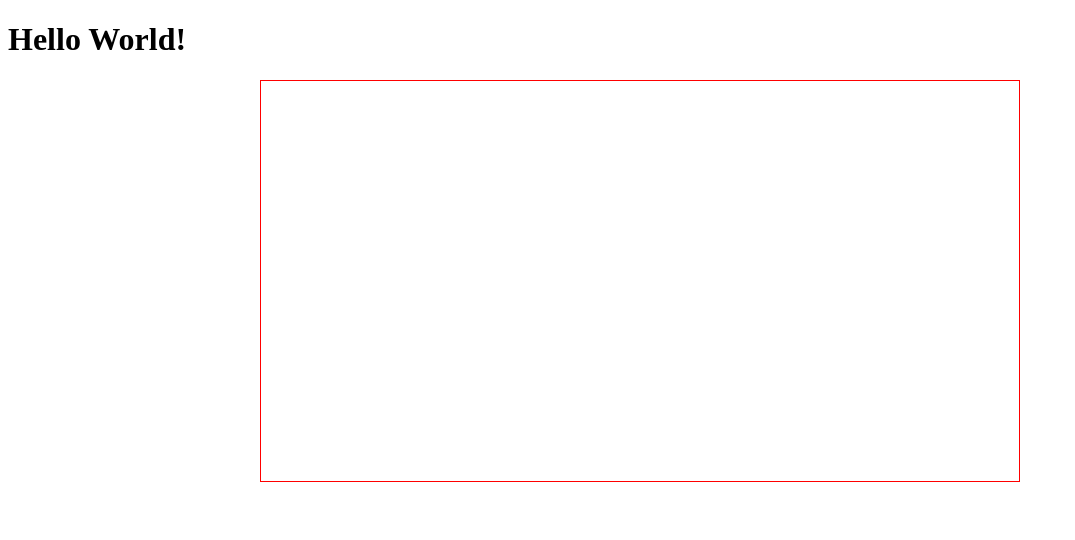
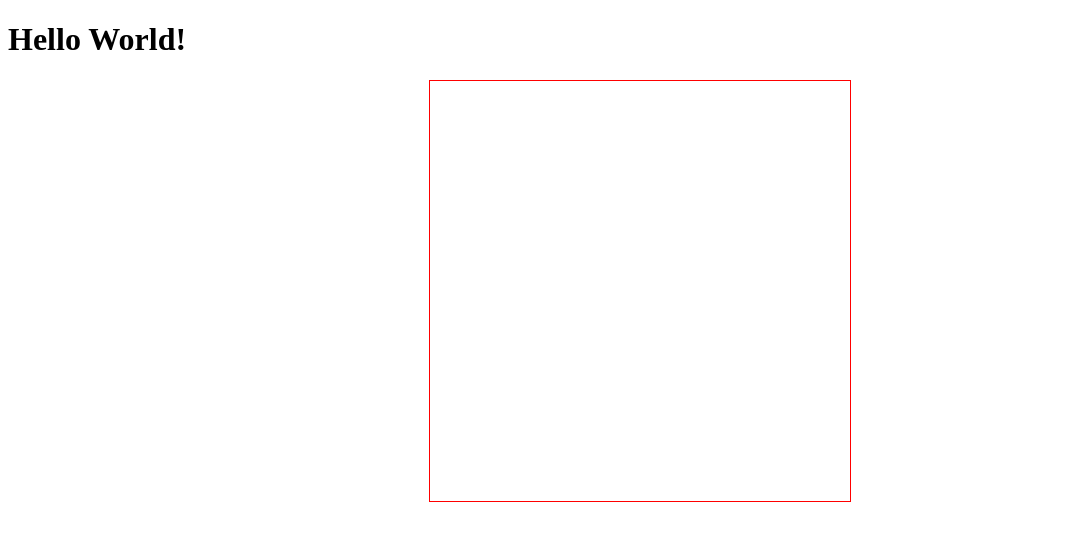
Before and after one commit to douglastgordon/Grey-Tones, a plain HTML site: page index.html in a window 1280 px wide. Shown: the whole page, without its empty margins (0-1075 px from the left). Drawn offline with Linux system fonts and the light colour scheme.

Commit message:
add reset

```diff
--- a/css/main.css
+++ b/css/main.css
@@ -1,7 +1,16 @@
 .content {
   display: flex;
-  width: 60%;
-  height: 400px;
+  width: 420px;
+  height: 420px;
   margin: 0 auto;
   border: 1px solid red;
 }
+
+table {
+  border-collapse: collapse;
+}
+
+td {
+  width: 140px;
+  height: 140px;
+}
--- /dev/null
+++ b/css/reset.css
@@ -0,0 +1,66 @@
+html, body, div, span, applet, object, iframe,
+h1, h2, h3, h4, h5, h6, p, blockquote, pre,
+a, abbr, acronym, address, big, cite, code,
+del, dfn, em, img, ins, kbd, q, s, samp,
+small, strike, strong, sub, sup, tt, var,
+b, u, i, center,
+dl, dt, dd, ol, ul, li,
+fieldset, form, label, legend,
+table, caption, tbody, tfoot, thead, tr, th, td,
+article, aside, canvas, details, embed,
+figure, figcaption, footer, header, hgroup,
+menu, nav, output, ruby, section, summary,
+time, mark, audio, video {
+	margin: 0;
+	padding: 0;
+	border: 0;
+	font-size: 100%;
+	font: inherit;
+	vertical-align: baseline;
+  text-decoration: none;
+  color: inherit;
+	font-family: sans-serif;
+}
+/* HTML5 display-role reset for older browsers */
+article, aside, details, figcaption, figure,
+footer, header, hgroup, menu, nav, section {
+	display: block;
+}
+body {
+	line-height: 1;
+}
+ol, ul {
+	list-style: none;
+}
+blockquote, q {
+	quotes: none;
+}
+
+blockquote:before, blockquote:after,
+q:before, q:after {
+	content: '';
+	content: none;
+}
+table {
+	border-collapse: collapse;
+	border-spacing: 0;
+}
+
+input {
+  display: block;
+  margin: 0;
+  width: 100%;
+  font-family: sans-serif;
+  font-size: 18px;
+  appearance: none;
+  box-shadow: none;
+  border-radius: none;
+}
+
+input:focus {
+  outline: none;
+}
+
+button {
+	cursor: pointer;
+}
--- a/index.html
+++ b/index.html
@@ -8,6 +8,32 @@
   <body>
     <h1>Hello World!</h1>
     <div class="content">
+      <table>
+        <tr>
+          <td>
+          </td>
+          <td>
+          </td>
+          <td>
+          </td>
+        </tr>
+        <tr>
+          <td>
+          </td>
+          <td>
+          </td>
+          <td>
+          </td>
+        </tr>
+        <tr>
+          <td>
+          </td>
+          <td>
+          </td>
+          <td>
+          </td>
+        </tr>
+      </table>
 
     </div>
   </body>
```
